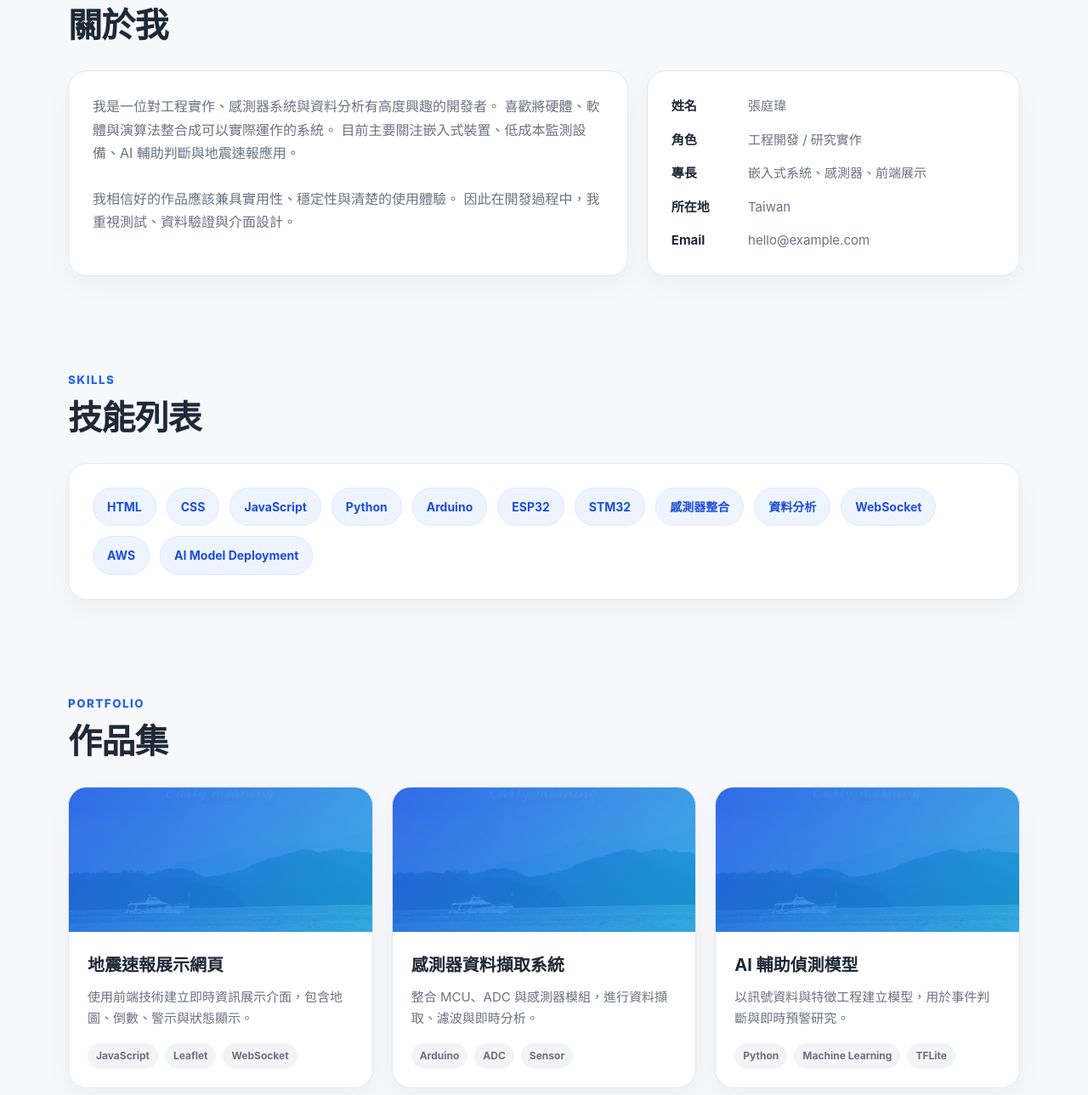
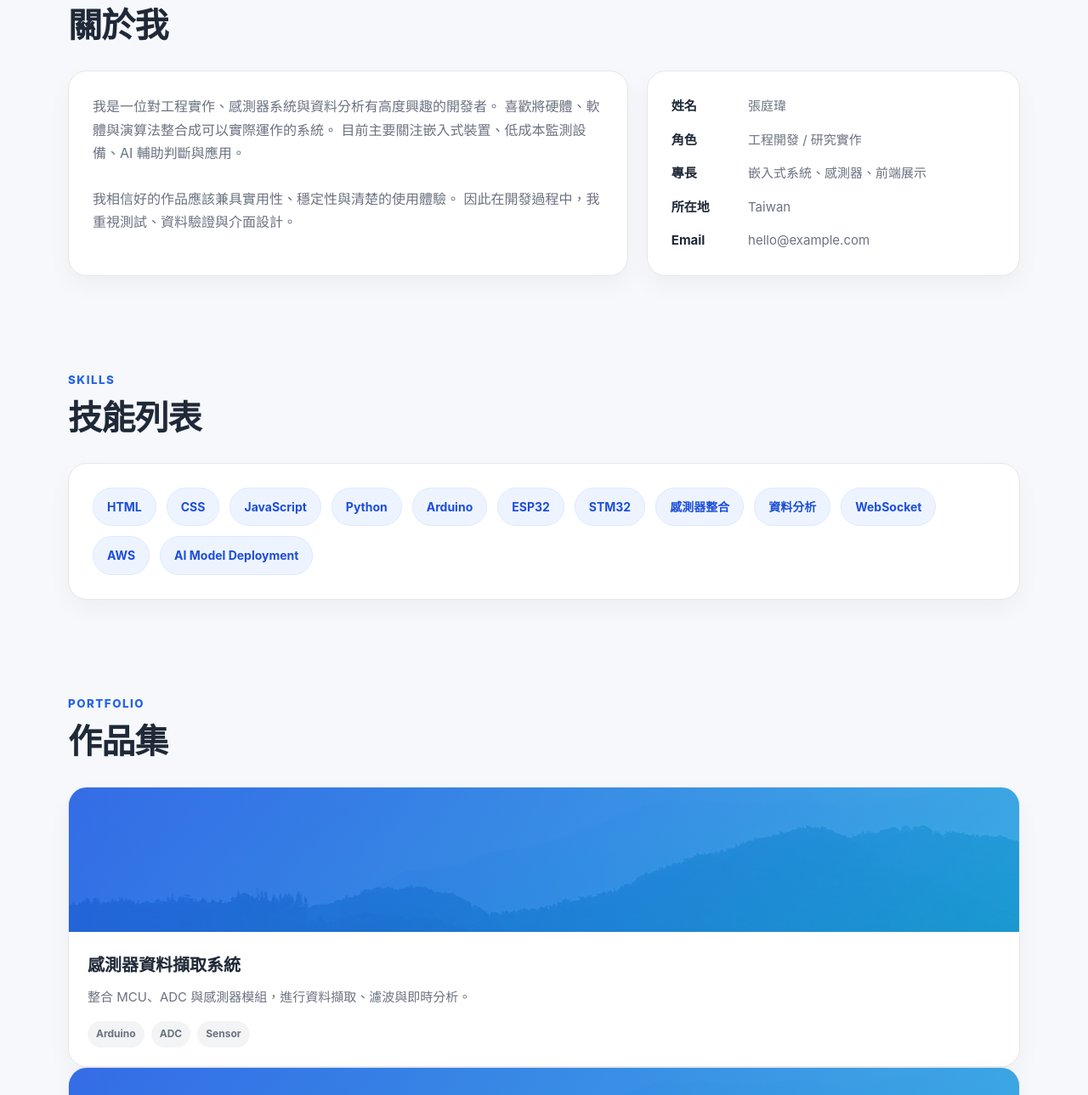
Before and after one commit to KOUKILEO/my-website, a plain HTML site: page index.html in a window 1280 px wide. Shown: the part 771-2060 px from the top of the page at 85% size. Drawn offline with Linux system fonts and the light colour scheme.

Commit message:
Update index.html

```diff
--- a/index.html
+++ b/index.html
@@ -541,7 +541,7 @@
             <h1>你好，我是張庭瑋</h1>
 
             <p>
-              我專注於電子工程、嵌入式系統、感測器應用與地震預警相關技術。
+              我專注於電子工程、嵌入式系統、感測器應用與相關技術。
               這裡整理了我的個人介紹、技能與作品。
             </p>
 
@@ -566,7 +566,7 @@
             <p>
               我是一位對工程實作、感測器系統與資料分析有高度興趣的開發者。
               喜歡將硬體、軟體與演算法整合成可以實際運作的系統。
-              目前主要關注嵌入式裝置、低成本監測設備、AI 輔助判斷與地震速報應用。
+              目前主要關注嵌入式裝置、低成本監測設備、AI 輔助判斷與應用。
             </p>
             <br />
             <p>
@@ -621,21 +621,6 @@
           <h2>作品集</h2>
         </div>
 
-        <div class="grid portfolio-grid">
-          <article class="card project-card">
-            <div class="project-thumb"></div>
-            <div class="project-body">
-              <h3>地震速報展示網頁</h3>
-              <p>
-                使用前端技術建立即時資訊展示介面，包含地圖、倒數、警示與狀態顯示。
-              </p>
-              <div class="project-tags">
-                <span class="tag">JavaScript</span>
-                <span class="tag">Leaflet</span>
-                <span class="tag">WebSocket</span>
-              </div>
-            </div>
-          </article>
 
           <article class="card project-card">
             <div class="project-thumb"></div>
```
